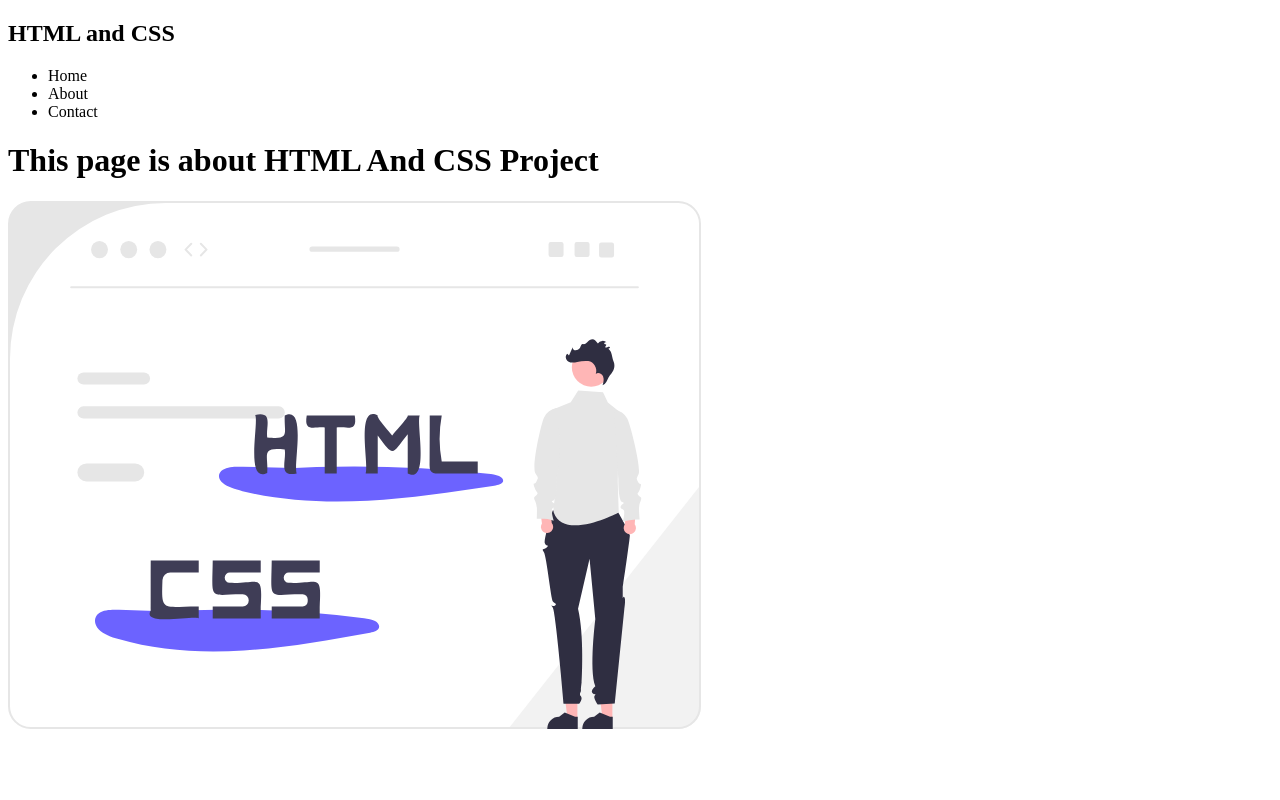
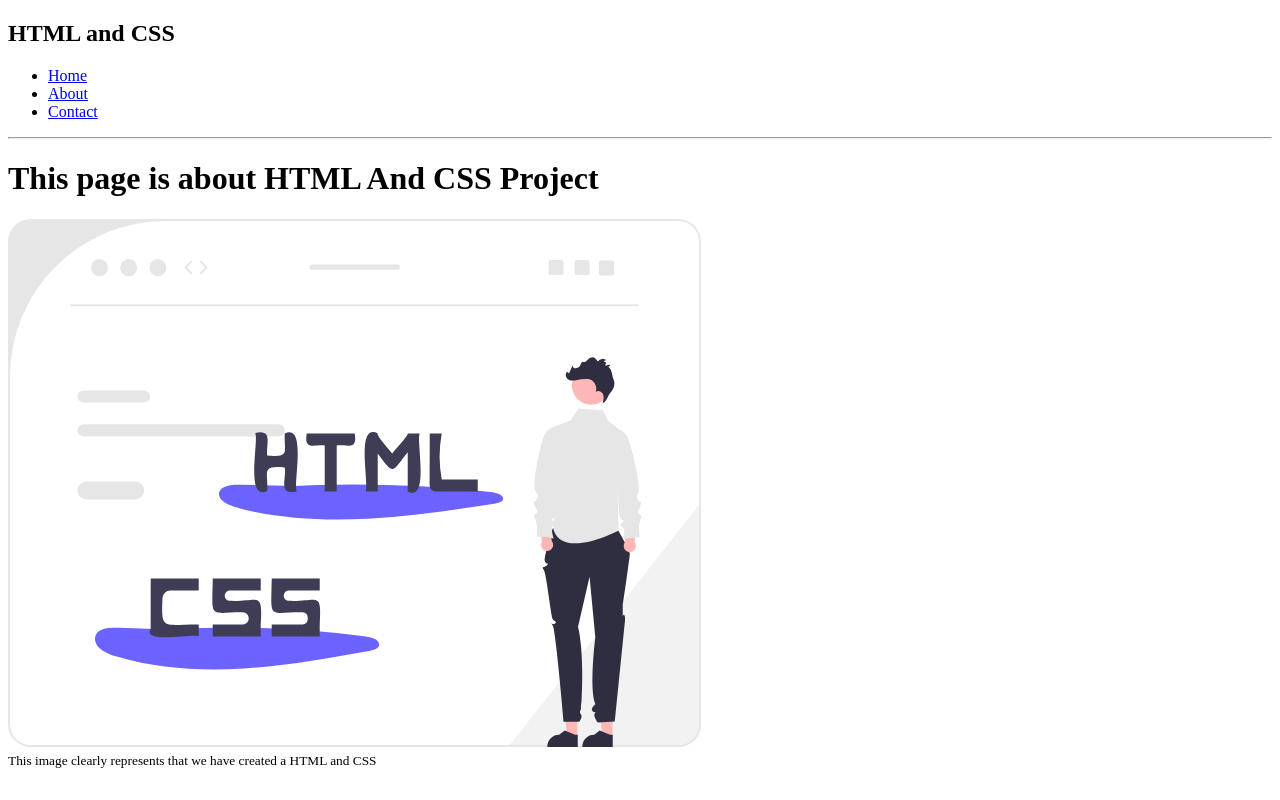
Before and after one commit to hassan-55HK/my-HTML-CSS, a plain HTML site: page index.html in a window 1280 px wide. Drawn offline with Linux system fonts and the light colour scheme.

Commit message:
nav class added

```diff
--- a/index.html
+++ b/index.html
@@ -6,17 +6,22 @@
     <title>HTML CSS</title>
 </head>
 <body>
-    <nav>
-    <h1>HTML and CSS</h1>
+    <nav class="nav-bar nav-ok">
+    <h1 class="nav-logo">HTML and CSS</h1>
         <ul>
-            <li>Home</li>
-            <li>About</li>
-            <li>Contact</li>
+            <li><a href="/">Home</a></li>
+            <li><a href="/">About</a></li>
+            <li><a href="/">Contact</a></li>
         </ul>
     </nav>
+    <hr>
     <header>
         <h1>This page is about HTML And CSS Project</h1>
-        <img src="undraw_static_website_re_x70h.svg" alt="html and css">
+        <img src="undraw_static_website_re_x70h.svg" alt="html and css"><br>
+        <small>This image clearly represents that we have created a HTML and CSS</small>
     </header>
+    <section>
+
+    </section>
 </body>
 </html>
```
